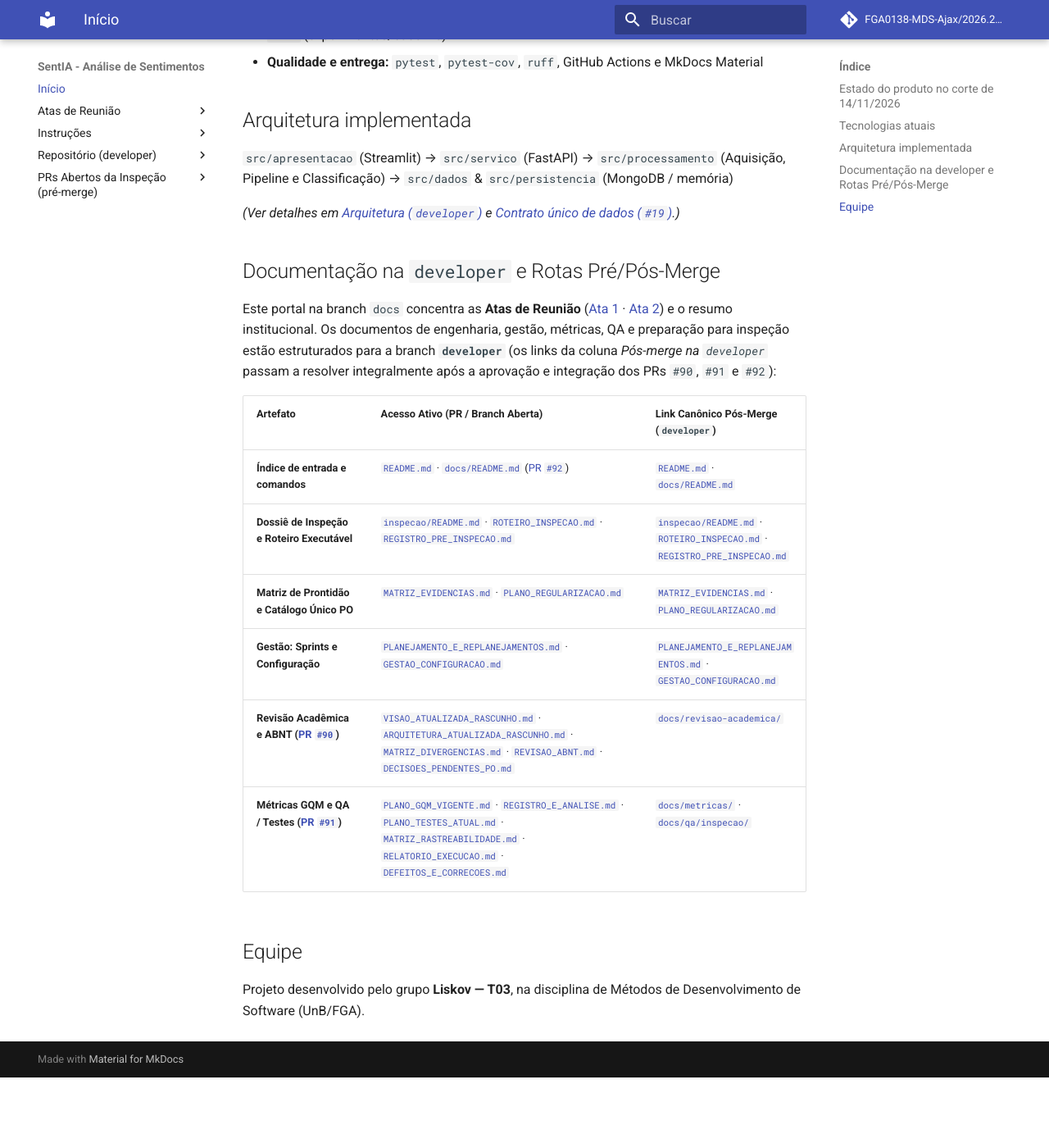
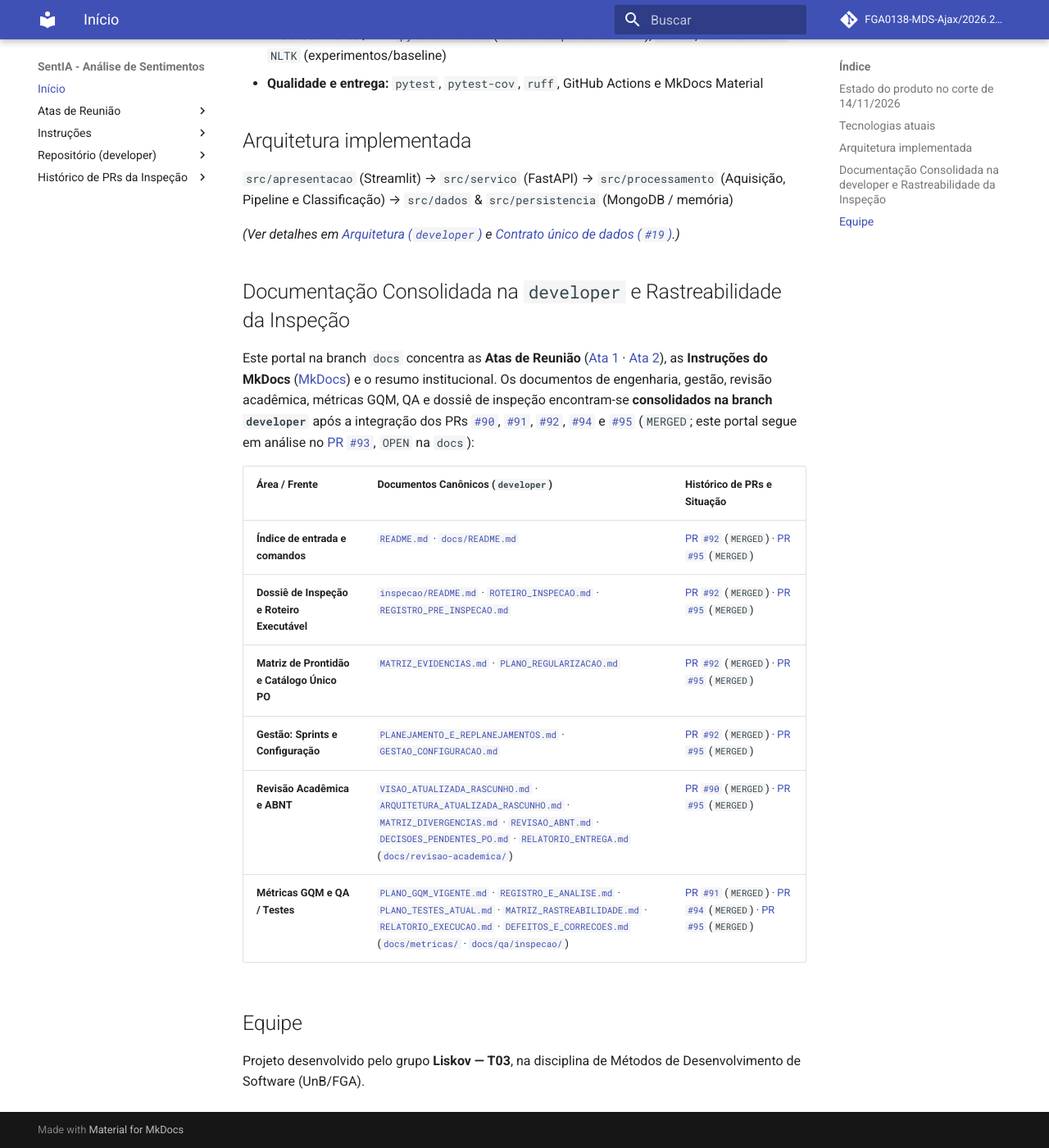
Before and after one commit to FGA0138-MDS-Ajax/2026.2-T03-Liskov, an MkDocs documentation site: the page built from docs/index.md, in a window 1280 px wide and 1400 px high, scrolled down 1079 px. Shown: the whole window at 82% size. Built offline with MkDocs 1.6.1 and Material for MkDocs 9.7.7, drawn with Linux system fonts in a browser that asks for light colours; comment, search, counter and statistics services are not loaded; before the commit the page ends 2393 px from its top, so only the background shows below that; some of the changed text lies outside the part shown.

Commit message:
docs(mkdocs): atualiza portal para estado consolidado pos-merge (#90-#92, #94, #95)

```diff
--- a/docs/index.md
+++ b/docs/index.md
@@ -2,7 +2,7 @@
 
 O **SentIA** é uma plataforma web de análise de sentimentos em português desenvolvida pelo grupo **Liskov — Turma 03**, na disciplina de **Métodos de Desenvolvimento de Software (MDS)** da Universidade de Brasília — Faculdade do Gama (2026.2).
 
-O projeto classifica textos segundo sua polaridade (`positivo`, `negativo`, `neutro`) e consolida métricas em painel web, seguindo o recorte da **Sprint 5 / preparação para inspeção cruzada (`LAMPORT → LISKOV`)** em `14/11/2026` sobre a branch [`developer`](https://github.com/FGA0138-MDS-Ajax/2026.2-T03-Liskov/tree/developer) (`1723a7d`).
+O projeto classifica textos segundo sua polaridade (`positivo`, `negativo`, `neutro`) e consolida métricas em painel web, seguindo o recorte da **Sprint 5 / preparação para inspeção cruzada (`LAMPORT → LISKOV`)** em `14/11/2026`, com linha de base técnica em `1723a7d` e documentação consolidada pós-merge na branch [`developer`](https://github.com/FGA0138-MDS-Ajax/2026.2-T03-Liskov/tree/developer) (PRs `#90`, `#91`, `#92`, `#94` e `#95` integrados).
 
 ## Estado do produto no corte de 14/11/2026
 
@@ -24,18 +24,18 @@ O projeto classifica textos segundo sua polaridade (`positivo`, `negativo`, `neu
 
 *(Ver detalhes em [Arquitetura (`developer`)](https://github.com/FGA0138-MDS-Ajax/2026.2-T03-Liskov/blob/developer/docs/arquitetura.md) e [Contrato único de dados (`#19`)](https://github.com/FGA0138-MDS-Ajax/2026.2-T03-Liskov/blob/developer/docs/contratos-dados.md).)*
 
-## Documentação na `developer` e Rotas Pré/Pós-Merge
+## Documentação Consolidada na `developer` e Rastreabilidade da Inspeção
 
-Este portal na branch `docs` concentra as **Atas de Reunião** ([Ata 1](atas-reuniao/ata-reuniao-1.md) · [Ata 2](atas-reuniao/ata-reuniao-2.md)) e o resumo institucional. Os documentos de engenharia, gestão, métricas, QA e preparação para inspeção estão estruturados para a branch **`developer`** (os links da coluna *Pós-merge na `developer`* passam a resolver integralmente após a aprovação e integração dos PRs `#90`, `#91` e `#92`):
+Este portal na branch `docs` concentra as **Atas de Reunião** ([Ata 1](atas-reuniao/ata-reuniao-1.md) · [Ata 2](atas-reuniao/ata-reuniao-2.md)), as **Instruções do MkDocs** ([MkDocs](instrucoes/instrucoes.md)) e o resumo institucional. Os documentos de engenharia, gestão, revisão acadêmica, métricas GQM, QA e dossiê de inspeção encontram-se **consolidados na branch `developer`** após a integração dos PRs [`#90`](https://github.com/FGA0138-MDS-Ajax/2026.2-T03-Liskov/pull/90), [`#91`](https://github.com/FGA0138-MDS-Ajax/2026.2-T03-Liskov/pull/91), [`#92`](https://github.com/FGA0138-MDS-Ajax/2026.2-T03-Liskov/pull/92), [`#94`](https://github.com/FGA0138-MDS-Ajax/2026.2-T03-Liskov/pull/94) e [`#95`](https://github.com/FGA0138-MDS-Ajax/2026.2-T03-Liskov/pull/95) (`MERGED`; este portal segue em análise no [PR `#93`](https://github.com/FGA0138-MDS-Ajax/2026.2-T03-Liskov/pull/93), `OPEN` na `docs`):
 
-| Artefato | Acesso Ativo (PR / Branch Aberta) | Link Canônico Pós-Merge (`developer`) |
+| Área / Frente | Documentos Canônicos (`developer`) | Histórico de PRs e Situação |
 | --- | --- | --- |
-| **Índice de entrada e comandos** | [`README.md`](https://github.com/FGA0138-MDS-Ajax/2026.2-T03-Liskov/blob/chore/inspecao-argon/README.md) · [`docs/README.md`](https://github.com/FGA0138-MDS-Ajax/2026.2-T03-Liskov/blob/chore/inspecao-argon/docs/README.md) ([PR `#92`](https://github.com/FGA0138-MDS-Ajax/2026.2-T03-Liskov/pull/92)) | [`README.md`](https://github.com/FGA0138-MDS-Ajax/2026.2-T03-Liskov/blob/developer/README.md) · [`docs/README.md`](https://github.com/FGA0138-MDS-Ajax/2026.2-T03-Liskov/blob/developer/docs/README.md) |
-| **Dossiê de Inspeção e Roteiro Executável** | [`inspecao/README.md`](https://github.com/FGA0138-MDS-Ajax/2026.2-T03-Liskov/blob/chore/inspecao-argon/docs/inspecao/README.md) · [`ROTEIRO_INSPECAO.md`](https://github.com/FGA0138-MDS-Ajax/2026.2-T03-Liskov/blob/chore/inspecao-argon/docs/inspecao/ROTEIRO_INSPECAO.md) · [`REGISTRO_PRE_INSPECAO.md`](https://github.com/FGA0138-MDS-Ajax/2026.2-T03-Liskov/blob/chore/inspecao-argon/docs/inspecao/REGISTRO_PRE_INSPECAO.md) | [`inspecao/README.md`](https://github.com/FGA0138-MDS-Ajax/2026.2-T03-Liskov/blob/developer/docs/inspecao/README.md) · [`ROTEIRO_INSPECAO.md`](https://github.com/FGA0138-MDS-Ajax/2026.2-T03-Liskov/blob/developer/docs/inspecao/ROTEIRO_INSPECAO.md) · [`REGISTRO_PRE_INSPECAO.md`](https://github.com/FGA0138-MDS-Ajax/2026.2-T03-Liskov/blob/developer/docs/inspecao/REGISTRO_PRE_INSPECAO.md) |
-| **Matriz de Prontidão e Catálogo Único PO** | [`MATRIZ_EVIDENCIAS.md`](https://github.com/FGA0138-MDS-Ajax/2026.2-T03-Liskov/blob/chore/inspecao-argon/docs/inspecao/MATRIZ_EVIDENCIAS.md) · [`PLANO_REGULARIZACAO.md`](https://github.com/FGA0138-MDS-Ajax/2026.2-T03-Liskov/blob/chore/inspecao-argon/docs/inspecao/PLANO_REGULARIZACAO.md) | [`MATRIZ_EVIDENCIAS.md`](https://github.com/FGA0138-MDS-Ajax/2026.2-T03-Liskov/blob/developer/docs/inspecao/MATRIZ_EVIDENCIAS.md) · [`PLANO_REGULARIZACAO.md`](https://github.com/FGA0138-MDS-Ajax/2026.2-T03-Liskov/blob/developer/docs/inspecao/PLANO_REGULARIZACAO.md) |
-| **Gestão: Sprints e Configuração** | [`PLANEJAMENTO_E_REPLANEJAMENTOS.md`](https://github.com/FGA0138-MDS-Ajax/2026.2-T03-Liskov/blob/chore/inspecao-argon/docs/gestao/PLANEJAMENTO_E_REPLANEJAMENTOS.md) · [`GESTAO_CONFIGURACAO.md`](https://github.com/FGA0138-MDS-Ajax/2026.2-T03-Liskov/blob/chore/inspecao-argon/docs/gestao/GESTAO_CONFIGURACAO.md) | [`PLANEJAMENTO_E_REPLANEJAMENTOS.md`](https://github.com/FGA0138-MDS-Ajax/2026.2-T03-Liskov/blob/developer/docs/gestao/PLANEJAMENTO_E_REPLANEJAMENTOS.md) · [`GESTAO_CONFIGURACAO.md`](https://github.com/FGA0138-MDS-Ajax/2026.2-T03-Liskov/blob/developer/docs/gestao/GESTAO_CONFIGURACAO.md) |
-| **Revisão Acadêmica e ABNT ([PR `#90`](https://github.com/FGA0138-MDS-Ajax/2026.2-T03-Liskov/pull/90))** | [`VISAO_ATUALIZADA_RASCUNHO.md`](https://github.com/FGA0138-MDS-Ajax/2026.2-T03-Liskov/blob/inspecao/sol-high/docs/revisao-academica/VISAO_ATUALIZADA_RASCUNHO.md) · [`ARQUITETURA_ATUALIZADA_RASCUNHO.md`](https://github.com/FGA0138-MDS-Ajax/2026.2-T03-Liskov/blob/inspecao/sol-high/docs/revisao-academica/ARQUITETURA_ATUALIZADA_RASCUNHO.md) · [`MATRIZ_DIVERGENCIAS.md`](https://github.com/FGA0138-MDS-Ajax/2026.2-T03-Liskov/blob/inspecao/sol-high/docs/revisao-academica/MATRIZ_DIVERGENCIAS.md) · [`REVISAO_ABNT.md`](https://github.com/FGA0138-MDS-Ajax/2026.2-T03-Liskov/blob/inspecao/sol-high/docs/revisao-academica/REVISAO_ABNT.md) · [`DECISOES_PENDENTES_PO.md`](https://github.com/FGA0138-MDS-Ajax/2026.2-T03-Liskov/blob/inspecao/sol-high/docs/revisao-academica/DECISOES_PENDENTES_PO.md) | [`docs/revisao-academica/`](https://github.com/FGA0138-MDS-Ajax/2026.2-T03-Liskov/tree/developer/docs/revisao-academica) |
-| **Métricas GQM e QA / Testes ([PR `#91`](https://github.com/FGA0138-MDS-Ajax/2026.2-T03-Liskov/pull/91))** | [`PLANO_GQM_VIGENTE.md`](https://github.com/FGA0138-MDS-Ajax/2026.2-T03-Liskov/blob/inspecao/sol-medium/docs/metricas/PLANO_GQM_VIGENTE.md) · [`REGISTRO_E_ANALISE.md`](https://github.com/FGA0138-MDS-Ajax/2026.2-T03-Liskov/blob/inspecao/sol-medium/docs/metricas/REGISTRO_E_ANALISE.md) · [`PLANO_TESTES_ATUAL.md`](https://github.com/FGA0138-MDS-Ajax/2026.2-T03-Liskov/blob/inspecao/sol-medium/docs/qa/inspecao/PLANO_TESTES_ATUAL.md) · [`MATRIZ_RASTREABILIDADE.md`](https://github.com/FGA0138-MDS-Ajax/2026.2-T03-Liskov/blob/inspecao/sol-medium/docs/qa/inspecao/MATRIZ_RASTREABILIDADE.md) · [`RELATORIO_EXECUCAO.md`](https://github.com/FGA0138-MDS-Ajax/2026.2-T03-Liskov/blob/inspecao/sol-medium/docs/qa/inspecao/RELATORIO_EXECUCAO.md) · [`DEFEITOS_E_CORRECOES.md`](https://github.com/FGA0138-MDS-Ajax/2026.2-T03-Liskov/blob/inspecao/sol-medium/docs/qa/inspecao/DEFEITOS_E_CORRECOES.md) | [`docs/metricas/`](https://github.com/FGA0138-MDS-Ajax/2026.2-T03-Liskov/tree/developer/docs/metricas) · [`docs/qa/inspecao/`](https://github.com/FGA0138-MDS-Ajax/2026.2-T03-Liskov/tree/developer/docs/qa/inspecao) |
+| **Índice de entrada e comandos** | [`README.md`](https://github.com/FGA0138-MDS-Ajax/2026.2-T03-Liskov/blob/developer/README.md) · [`docs/README.md`](https://github.com/FGA0138-MDS-Ajax/2026.2-T03-Liskov/blob/developer/docs/README.md) | [PR `#92`](https://github.com/FGA0138-MDS-Ajax/2026.2-T03-Liskov/pull/92) (`MERGED`) · [PR `#95`](https://github.com/FGA0138-MDS-Ajax/2026.2-T03-Liskov/pull/95) (`MERGED`) |
+| **Dossiê de Inspeção e Roteiro Executável** | [`inspecao/README.md`](https://github.com/FGA0138-MDS-Ajax/2026.2-T03-Liskov/blob/developer/docs/inspecao/README.md) · [`ROTEIRO_INSPECAO.md`](https://github.com/FGA0138-MDS-Ajax/2026.2-T03-Liskov/blob/developer/docs/inspecao/ROTEIRO_INSPECAO.md) · [`REGISTRO_PRE_INSPECAO.md`](https://github.com/FGA0138-MDS-Ajax/2026.2-T03-Liskov/blob/developer/docs/inspecao/REGISTRO_PRE_INSPECAO.md) | [PR `#92`](https://github.com/FGA0138-MDS-Ajax/2026.2-T03-Liskov/pull/92) (`MERGED`) · [PR `#95`](https://github.com/FGA0138-MDS-Ajax/2026.2-T03-Liskov/pull/95) (`MERGED`) |
+| **Matriz de Prontidão e Catálogo Único PO** | [`MATRIZ_EVIDENCIAS.md`](https://github.com/FGA0138-MDS-Ajax/2026.2-T03-Liskov/blob/developer/docs/inspecao/MATRIZ_EVIDENCIAS.md) · [`PLANO_REGULARIZACAO.md`](https://github.com/FGA0138-MDS-Ajax/2026.2-T03-Liskov/blob/developer/docs/inspecao/PLANO_REGULARIZACAO.md) | [PR `#92`](https://github.com/FGA0138-MDS-Ajax/2026.2-T03-Liskov/pull/92) (`MERGED`) · [PR `#95`](https://github.com/FGA0138-MDS-Ajax/2026.2-T03-Liskov/pull/95) (`MERGED`) |
+| **Gestão: Sprints e Configuração** | [`PLANEJAMENTO_E_REPLANEJAMENTOS.md`](https://github.com/FGA0138-MDS-Ajax/2026.2-T03-Liskov/blob/developer/docs/gestao/PLANEJAMENTO_E_REPLANEJAMENTOS.md) · [`GESTAO_CONFIGURACAO.md`](https://github.com/FGA0138-MDS-Ajax/2026.2-T03-Liskov/blob/developer/docs/gestao/GESTAO_CONFIGURACAO.md) | [PR `#92`](https://github.com/FGA0138-MDS-Ajax/2026.2-T03-Liskov/pull/92) (`MERGED`) · [PR `#95`](https://github.com/FGA0138-MDS-Ajax/2026.2-T03-Liskov/pull/95) (`MERGED`) |
+| **Revisão Acadêmica e ABNT** | [`VISAO_ATUALIZADA_RASCUNHO.md`](https://github.com/FGA0138-MDS-Ajax/2026.2-T03-Liskov/blob/developer/docs/revisao-academica/VISAO_ATUALIZADA_RASCUNHO.md) · [`ARQUITETURA_ATUALIZADA_RASCUNHO.md`](https://github.com/FGA0138-MDS-Ajax/2026.2-T03-Liskov/blob/developer/docs/revisao-academica/ARQUITETURA_ATUALIZADA_RASCUNHO.md) · [`MATRIZ_DIVERGENCIAS.md`](https://github.com/FGA0138-MDS-Ajax/2026.2-T03-Liskov/blob/developer/docs/revisao-academica/MATRIZ_DIVERGENCIAS.md) · [`REVISAO_ABNT.md`](https://github.com/FGA0138-MDS-Ajax/2026.2-T03-Liskov/blob/developer/docs/revisao-academica/REVISAO_ABNT.md) · [`DECISOES_PENDENTES_PO.md`](https://github.com/FGA0138-MDS-Ajax/2026.2-T03-Liskov/blob/developer/docs/revisao-academica/DECISOES_PENDENTES_PO.md) · [`RELATORIO_ENTREGA.md`](https://github.com/FGA0138-MDS-Ajax/2026.2-T03-Liskov/blob/developer/docs/revisao-academica/RELATORIO_ENTREGA.md) ([`docs/revisao-academica/`](https://github.com/FGA0138-MDS-Ajax/2026.2-T03-Liskov/tree/developer/docs/revisao-academica)) | [PR `#90`](https://github.com/FGA0138-MDS-Ajax/2026.2-T03-Liskov/pull/90) (`MERGED`) · [PR `#95`](https://github.com/FGA0138-MDS-Ajax/2026.2-T03-Liskov/pull/95) (`MERGED`) |
+| **Métricas GQM e QA / Testes** | [`PLANO_GQM_VIGENTE.md`](https://github.com/FGA0138-MDS-Ajax/2026.2-T03-Liskov/blob/developer/docs/metricas/PLANO_GQM_VIGENTE.md) · [`REGISTRO_E_ANALISE.md`](https://github.com/FGA0138-MDS-Ajax/2026.2-T03-Liskov/blob/developer/docs/metricas/REGISTRO_E_ANALISE.md) · [`PLANO_TESTES_ATUAL.md`](https://github.com/FGA0138-MDS-Ajax/2026.2-T03-Liskov/blob/developer/docs/qa/inspecao/PLANO_TESTES_ATUAL.md) · [`MATRIZ_RASTREABILIDADE.md`](https://github.com/FGA0138-MDS-Ajax/2026.2-T03-Liskov/blob/developer/docs/qa/inspecao/MATRIZ_RASTREABILIDADE.md) · [`RELATORIO_EXECUCAO.md`](https://github.com/FGA0138-MDS-Ajax/2026.2-T03-Liskov/blob/developer/docs/qa/inspecao/RELATORIO_EXECUCAO.md) · [`DEFEITOS_E_CORRECOES.md`](https://github.com/FGA0138-MDS-Ajax/2026.2-T03-Liskov/blob/developer/docs/qa/inspecao/DEFEITOS_E_CORRECOES.md) ([`docs/metricas/`](https://github.com/FGA0138-MDS-Ajax/2026.2-T03-Liskov/tree/developer/docs/metricas) · [`docs/qa/inspecao/`](https://github.com/FGA0138-MDS-Ajax/2026.2-T03-Liskov/tree/developer/docs/qa/inspecao)) | [PR `#91`](https://github.com/FGA0138-MDS-Ajax/2026.2-T03-Liskov/pull/91) (`MERGED`) · [PR `#94`](https://github.com/FGA0138-MDS-Ajax/2026.2-T03-Liskov/pull/94) (`MERGED`) · [PR `#95`](https://github.com/FGA0138-MDS-Ajax/2026.2-T03-Liskov/pull/95) (`MERGED`) |
 
 ## Equipe
 
--- a/mkdocs.yml
+++ b/mkdocs.yml
@@ -25,7 +25,7 @@ nav:
           - "Contrato Único de Dados (#19)": https://github.com/FGA0138-MDS-Ajax/2026.2-T03-Liskov/blob/developer/docs/contratos-dados.md
           - Contrato API ↔ Painel: https://github.com/FGA0138-MDS-Ajax/2026.2-T03-Liskov/blob/developer/docs/frontend/CONTRATO-API.md
           - ADR-001 (BERTweet Stopwords): https://github.com/FGA0138-MDS-Ajax/2026.2-T03-Liskov/blob/developer/docs/decisoes/ADR-001-nao-remover-stopwords-no-bertweet.md
-      - "Inspeção Cruzada e Gestão (pós-merge PR #92)":
+      - "Inspeção Cruzada e Gestão (PRs #92 e #95 — MERGED)":
           - Dossiê de Inspeção (README): https://github.com/FGA0138-MDS-Ajax/2026.2-T03-Liskov/blob/developer/docs/inspecao/README.md
           - Roteiro e Checklist Executável: https://github.com/FGA0138-MDS-Ajax/2026.2-T03-Liskov/blob/developer/docs/inspecao/ROTEIRO_INSPECAO.md
           - Matriz de Evidências e Prontidão: https://github.com/FGA0138-MDS-Ajax/2026.2-T03-Liskov/blob/developer/docs/inspecao/MATRIZ_EVIDENCIAS.md
@@ -33,14 +33,14 @@ nav:
           - Plano de Regularização e PO Unificado: https://github.com/FGA0138-MDS-Ajax/2026.2-T03-Liskov/blob/developer/docs/inspecao/PLANO_REGULARIZACAO.md
           - Planejamento e Replanejamentos: https://github.com/FGA0138-MDS-Ajax/2026.2-T03-Liskov/blob/developer/docs/gestao/PLANEJAMENTO_E_REPLANEJAMENTOS.md
           - Gestão de Configuração: https://github.com/FGA0138-MDS-Ajax/2026.2-T03-Liskov/blob/developer/docs/gestao/GESTAO_CONFIGURACAO.md
-      - "Revisão Acadêmica e ABNT (pós-merge PR #90)":
+      - "Revisão Acadêmica e ABNT (PR #90 — MERGED)":
           - Visão Atualizada (Rascunho): https://github.com/FGA0138-MDS-Ajax/2026.2-T03-Liskov/blob/developer/docs/revisao-academica/VISAO_ATUALIZADA_RASCUNHO.md
           - Arquitetura Atualizada (Rascunho): https://github.com/FGA0138-MDS-Ajax/2026.2-T03-Liskov/blob/developer/docs/revisao-academica/ARQUITETURA_ATUALIZADA_RASCUNHO.md
-          - Matriz de Divergências (D01–D18): https://github.com/FGA0138-MDS-Ajax/2026.2-T03-Liskov/blob/developer/docs/revisao-academica/MATRIZ_DIVERGENCIAS.md
+          - "Matriz de Divergências (D01–D29)": https://github.com/FGA0138-MDS-Ajax/2026.2-T03-Liskov/blob/developer/docs/revisao-academica/MATRIZ_DIVERGENCIAS.md
           - Revisão ABNT: https://github.com/FGA0138-MDS-Ajax/2026.2-T03-Liskov/blob/developer/docs/revisao-academica/REVISAO_ABNT.md
-          - Decisões Pendentes PO (PO01–PO14): https://github.com/FGA0138-MDS-Ajax/2026.2-T03-Liskov/blob/developer/docs/revisao-academica/DECISOES_PENDENTES_PO.md
+          - "Decisões Pendentes PO (PO-01–PO-14)": https://github.com/FGA0138-MDS-Ajax/2026.2-T03-Liskov/blob/developer/docs/revisao-academica/DECISOES_PENDENTES_PO.md
           - "Relatório de Entrega (#90)": https://github.com/FGA0138-MDS-Ajax/2026.2-T03-Liskov/blob/developer/docs/revisao-academica/RELATORIO_ENTREGA.md
-      - "Métricas GQM e QA / Testes (pós-merge PR #91)":
+      - "Métricas GQM e QA / Testes (PRs #91 e #94 — MERGED)":
           - Plano GQM Vigente: https://github.com/FGA0138-MDS-Ajax/2026.2-T03-Liskov/blob/developer/docs/metricas/PLANO_GQM_VIGENTE.md
           - Registro e Análise de Métricas: https://github.com/FGA0138-MDS-Ajax/2026.2-T03-Liskov/blob/developer/docs/metricas/REGISTRO_E_ANALISE.md
           - Plano de Testes Atual: https://github.com/FGA0138-MDS-Ajax/2026.2-T03-Liskov/blob/developer/docs/qa/inspecao/PLANO_TESTES_ATUAL.md
@@ -48,8 +48,10 @@ nav:
           - Relatório de Execução (1723a7d): https://github.com/FGA0138-MDS-Ajax/2026.2-T03-Liskov/blob/developer/docs/qa/inspecao/RELATORIO_EXECUCAO.md
           - Defeitos e Correções (D01–D04): https://github.com/FGA0138-MDS-Ajax/2026.2-T03-Liskov/blob/developer/docs/qa/inspecao/DEFEITOS_E_CORRECOES.md
 
-  - PRs Abertos da Inspeção (pré-merge):
-      - "PR #90 — Revisão Acadêmica": https://github.com/FGA0138-MDS-Ajax/2026.2-T03-Liskov/pull/90
-      - "PR #91 — Métricas GQM e QA": https://github.com/FGA0138-MDS-Ajax/2026.2-T03-Liskov/pull/91
-      - "PR #92 — Dossiê e Gestão": https://github.com/FGA0138-MDS-Ajax/2026.2-T03-Liskov/pull/92
-      - "PR #93 — Portal MkDocs": https://github.com/FGA0138-MDS-Ajax/2026.2-T03-Liskov/pull/93
+  - Histórico de PRs da Inspeção:
+      - "PR #90 — Revisão Acadêmica (MERGED)": https://github.com/FGA0138-MDS-Ajax/2026.2-T03-Liskov/pull/90
+      - "PR #91 — Métricas GQM e QA (MERGED)": https://github.com/FGA0138-MDS-Ajax/2026.2-T03-Liskov/pull/91
+      - "PR #92 — Dossiê e Gestão (MERGED)": https://github.com/FGA0138-MDS-Ajax/2026.2-T03-Liskov/pull/92
+      - "PR #94 — Regularização GQM (MERGED)": https://github.com/FGA0138-MDS-Ajax/2026.2-T03-Liskov/pull/94
+      - "PR #95 — Consolidação Pós-Merge (MERGED)": https://github.com/FGA0138-MDS-Ajax/2026.2-T03-Liskov/pull/95
+      - "PR #93 — Portal MkDocs (OPEN em docs)": https://github.com/FGA0138-MDS-Ajax/2026.2-T03-Liskov/pull/93
```
